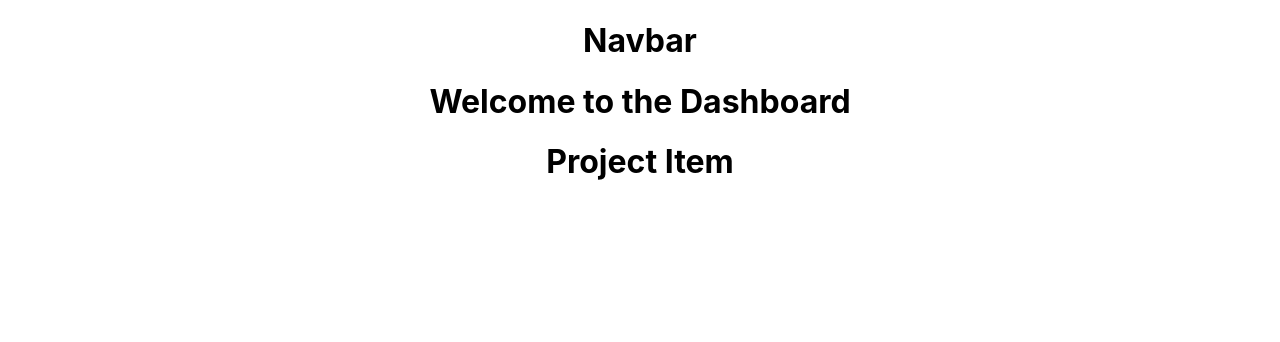
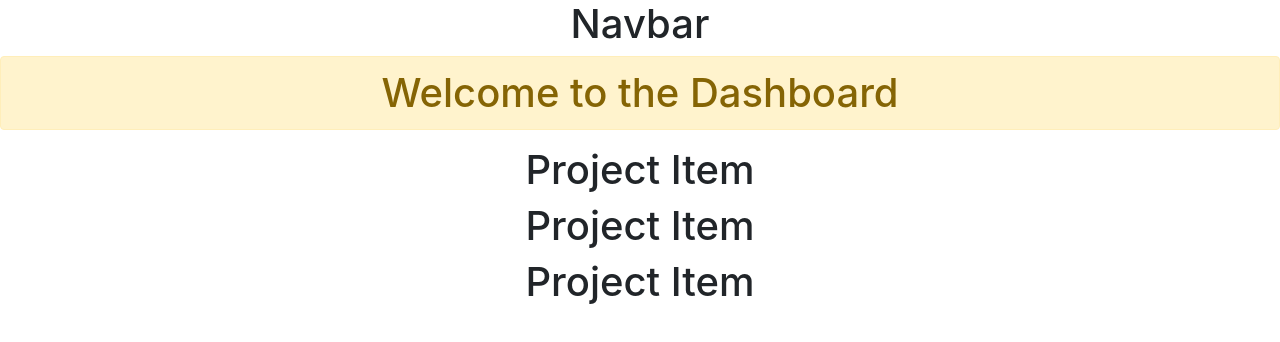
Before and after one commit to piterpti/PPMTool, a React (Create React App) app in the folder ppmtool-react-client/: page / in a window 1280 px wide. Shown: the top 342 px of the page. Built offline with nearby package versions, Linux system fonts and the light colour scheme.

Commit message:
Bootstrap added

```diff
--- a/ppmtool-react-client/package.json
+++ b/ppmtool-react-client/package.json
@@ -3,6 +3,7 @@
   "version": "0.1.0",
   "private": true,
   "dependencies": {
+    "bootstrap": "^4.1.3",
     "react": "^16.6.3",
     "react-dom": "^16.6.3",
     "react-scripts": "2.1.1"
--- a/ppmtool-react-client/src/App.js
+++ b/ppmtool-react-client/src/App.js
@@ -2,6 +2,7 @@
 import './App.css';
 import { Dashboard } from './components/Dashboard';
 import Header from './components/Layout/Header';
+import 'bootstrap/dist/css/bootstrap.min.css';
 
 class App extends Component {
   render() {
--- a/ppmtool-react-client/src/components/Dashboard.js
+++ b/ppmtool-react-client/src/components/Dashboard.js
@@ -6,7 +6,9 @@
   render() {
     return (
     <div>
-      <h1>Welcome to the Dashboard</h1>
+      <h1 className="alert alert-warning">Welcome to the Dashboard</h1>
+      <ProjectItem/>
+      <ProjectItem/>
       <ProjectItem/>
       </div>
     )
```
Also changed, not shown: 1 other file (tests, documents, lock files or other folders).
